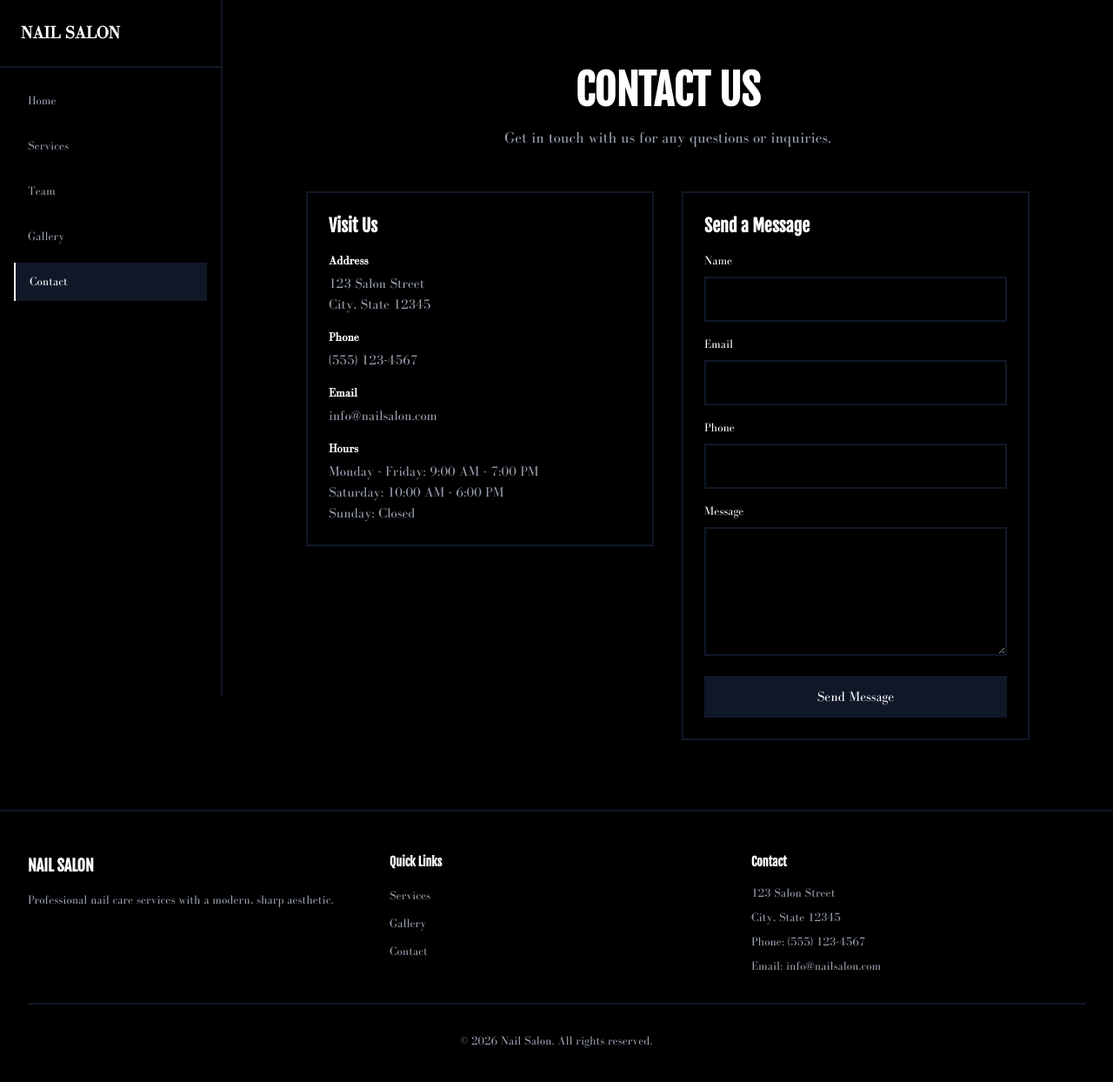
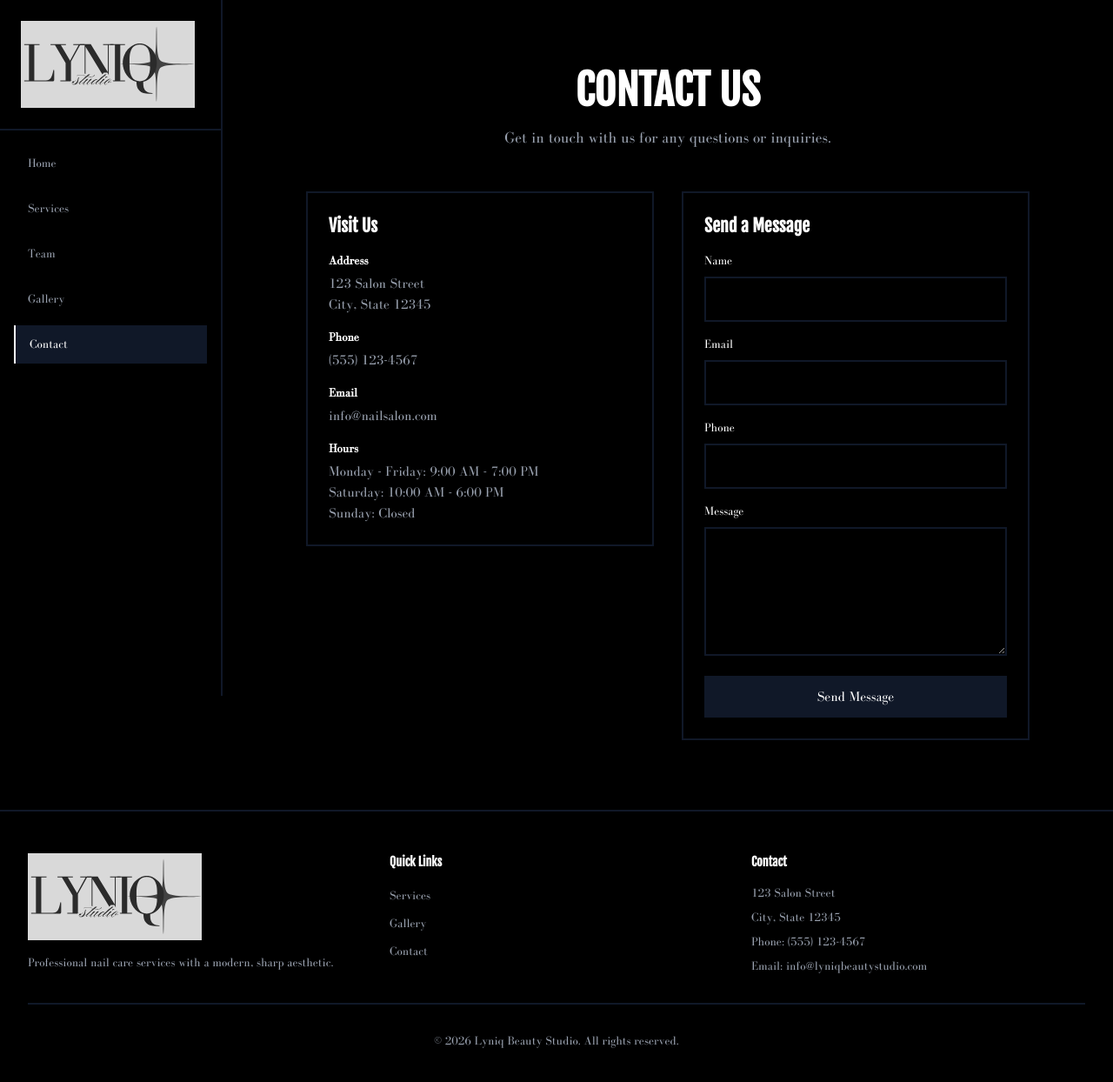
Before and after one commit to vetmogee/lyniq, a Next.js app: page /contact in a window 1280 px wide. Shown: the top 1244 px of the page at 87% size. Built offline with nearby package versions, Linux system fonts and the light colour scheme.

Commit message:
lyniq branding

```diff
--- a/app/layout.tsx
+++ b/app/layout.tsx
@@ -16,6 +16,11 @@ const geistMono = Geist_Mono({
 export const metadata: Metadata = {
   title: "Nail Salon - Professional Nail Care",
   description: "Modern nail salon with professional services",
+  icons: {
+    icon: "/Lyniq.svg",
+    shortcut: "/Lyniq.svg",
+    apple: "/Lyniq.svg",
+  },
 };
 
 export default function RootLayout({
--- a/components/layout/Footer.tsx
+++ b/components/layout/Footer.tsx
@@ -1,4 +1,5 @@
 import Link from 'next/link';
+import Image from 'next/image';
 
 export default function Footer() {
   return (
@@ -6,7 +7,15 @@ export default function Footer() {
       <div className="max-w-7xl mx-auto px-4 sm:px-6 lg:px-8 py-12">
         <div className="grid grid-cols-1 md:grid-cols-3 gap-8">
           <div>
-            <h3 className="text-lg font-bold text-white mb-4">NAIL SALON</h3>
+            <div className="mb-4">
+              <Image
+                src="/Lyniq.svg"
+                alt="Lyniq Beauty Studio"
+                width={120}
+                height={60}
+                className="h-auto w-auto"
+              />
+            </div>
             <p className="text-sm text-gray-400">
               Professional nail care services with a modern, sharp aesthetic.
             </p>
@@ -39,14 +48,14 @@ export default function Footer() {
               <li>123 Salon Street</li>
               <li>City, State 12345</li>
               <li>Phone: (555) 123-4567</li>
-              <li>Email: info@nailsalon.com</li>
+              <li>Email: info@lyniqbeautystudio.com</li>
             </ul>
           </div>
         </div>
 
         <div className="mt-8 pt-8 border-t-2 border-gray-900">
           <p className="text-sm text-gray-400 text-center">
-            © {new Date().getFullYear()} Nail Salon. All rights reserved.
+            © {new Date().getFullYear()} Lyniq Beauty Studio. All rights reserved.
           </p>
         </div>
       </div>
--- a/components/layout/Navbar.tsx
+++ b/components/layout/Navbar.tsx
@@ -1,6 +1,7 @@
 'use client';
 
 import Link from 'next/link';
+import Image from 'next/image';
 import { usePathname } from 'next/navigation';
 import { useState } from 'react';
 
@@ -73,10 +74,17 @@ export default function Navbar() {
         <div className="p-6 border-b-2 border-gray-900">
           <Link
             href="/"
-            className="text-xl font-bold text-white hover:text-gray-400 transition-colors block"
+            className="block hover:opacity-80 transition-opacity"
             onClick={() => setIsMenuOpen(false)}
           >
-            NAIL SALON
+            <Image
+              src="/Lyniq.svg"
+              alt="Lyniq Logo"
+              width={120}
+              height={60}
+              className="h-auto w-auto"
+              priority
+            />
           </Link>
         </div>
 
```
Also changed, not shown: public/Lyniq.svg (added).
